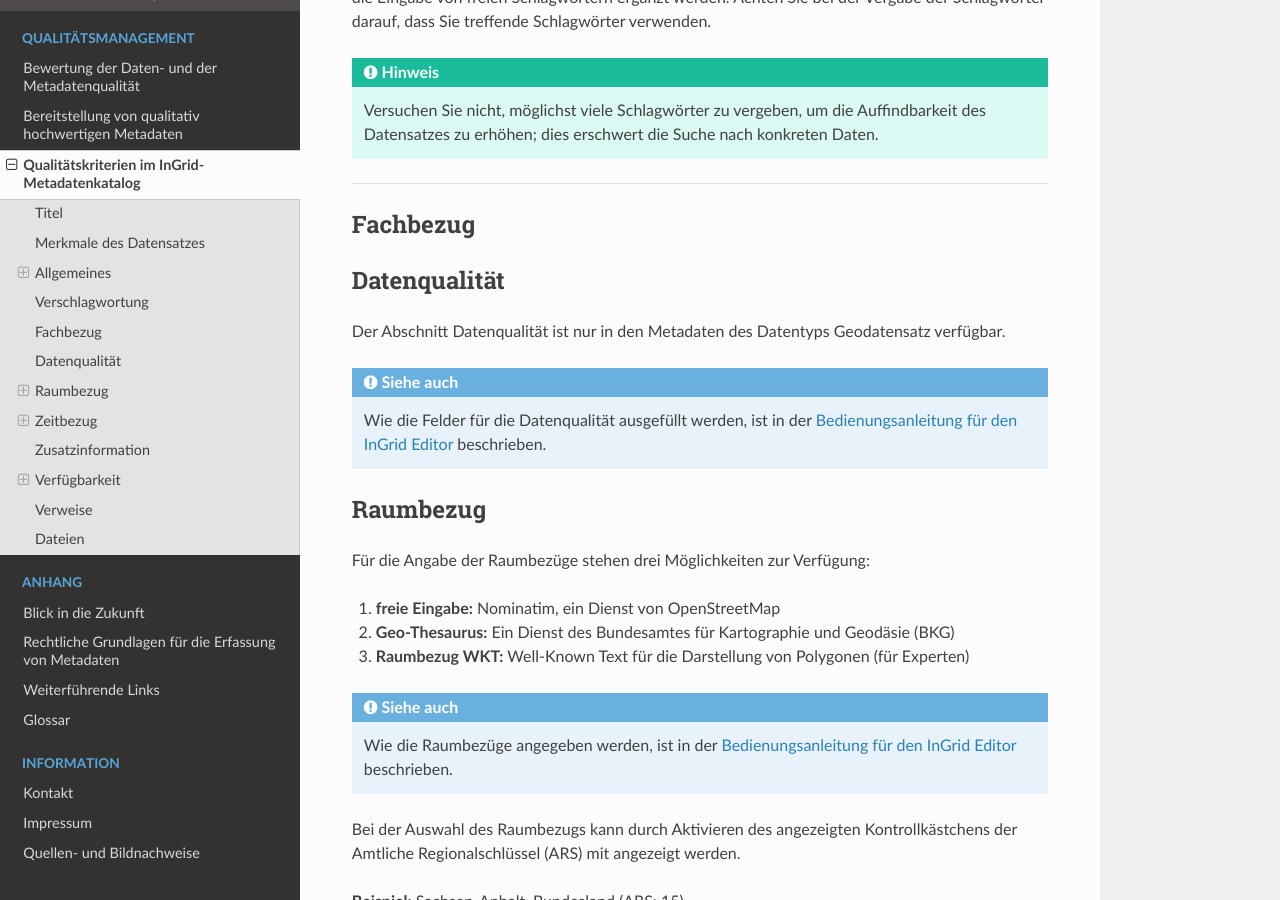
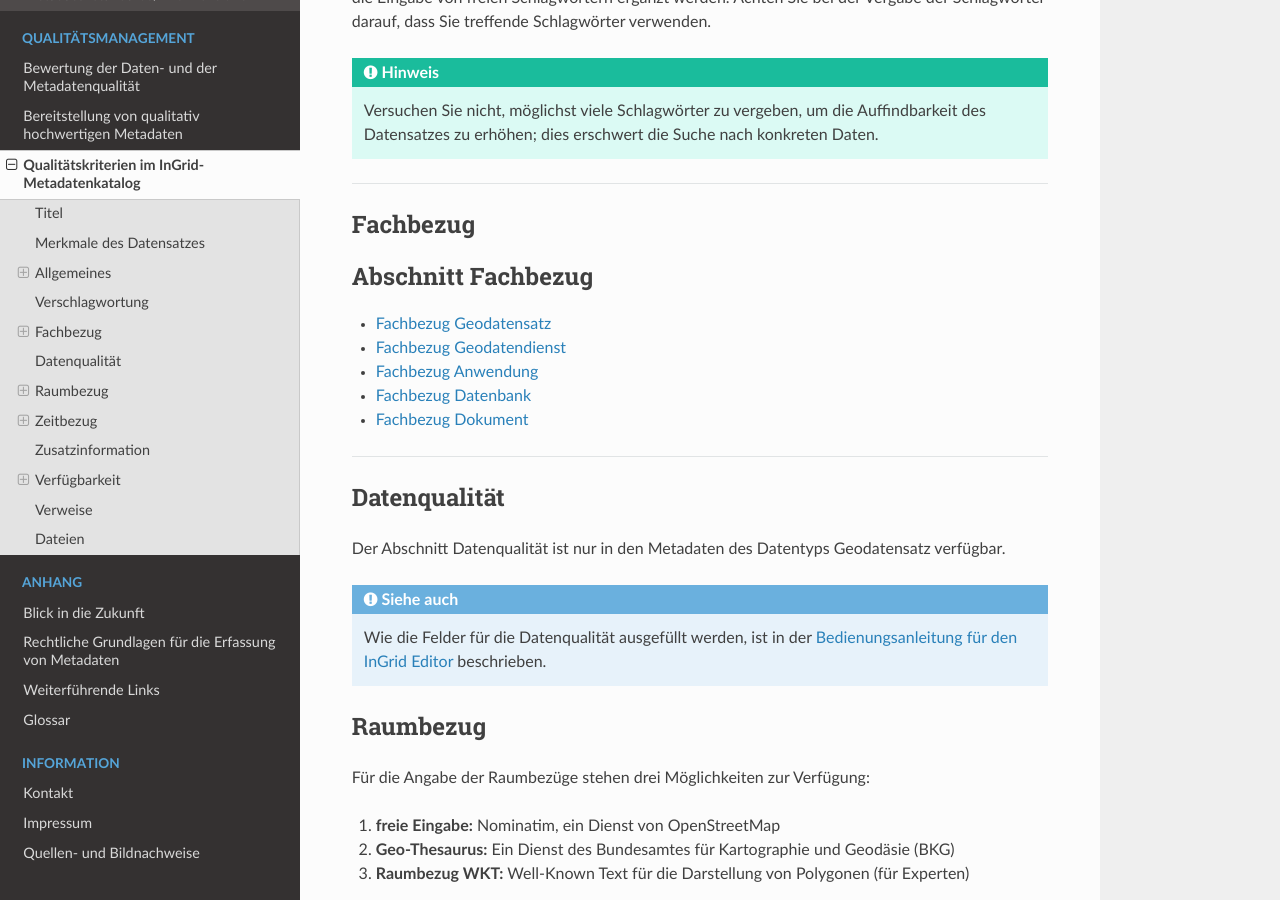
Before and after one commit to tomiwo/ingrid-mdk-st-high-quality-metadata, a Sphinx documentation site: the page built from docs/qualitaetsmanagement/metadatenschema-ige.rst, in a window 1280 px wide and 900 px high, scrolled down 2948 px. Built offline with Sphinx 7.4.7 and the Read the Docs theme 3.1.0, drawn with Linux system fonts in a browser that asks for light colours.

Commit message:
Aktualisierung

```diff
--- /dev/null
+++ b/docs/qualitaetsmanagement/metadatenschema-fachbezug-anwendung.rst
@@ -0,0 +1,6 @@
+
+===================
+Fachbezug Anwendung
+===================
+
+---------------------------------------------------------------------------------------------------
--- /dev/null
+++ b/docs/qualitaetsmanagement/metadatenschema-fachbezug-datenbank.rst
@@ -0,0 +1,6 @@
+
+===================
+Fachbezug Datenbank
+===================
+
+---------------------------------------------------------------------------------------------------
--- /dev/null
+++ b/docs/qualitaetsmanagement/metadatenschema-fachbezug-dokument.rst
@@ -0,0 +1,6 @@
+
+==================
+Fachbezug Dokument
+==================
+
+---------------------------------------------------------------------------------------------------
--- /dev/null
+++ b/docs/qualitaetsmanagement/metadatenschema-fachbezug-geodatendienst.rst
@@ -0,0 +1,6 @@
+
+========================
+Fachbezug Geodatendienst
+========================
+
+---------------------------------------------------------------------------------------------------
--- /dev/null
+++ b/docs/qualitaetsmanagement/metadatenschema-fachbezug-geodatensatz.rst
@@ -0,0 +1,6 @@
+
+======================
+Fachbezug Geodatensatz
+======================
+
+---------------------------------------------------------------------------------------------------
--- a/docs/qualitaetsmanagement/metadatenschema-ige.rst
+++ b/docs/qualitaetsmanagement/metadatenschema-ige.rst
@@ -100,6 +100,18 @@ Wählen Sie aus den Feldern die passenden Schlagwörter zur Beschreibung der Dat
 Fachbezug
 ---------
 
+.. toctree::
+   :maxdepth: 1
+   :caption: Abschnitt Fachbezug
+
+   metadatenschema-fachbezug-geodatensatz.rst
+   metadatenschema-fachbezug-geodatendienst.rst
+   metadatenschema-fachbezug-anwendung.rst
+   metadatenschema-fachbezug-datenbank.rst
+   metadatenschema-fachbezug-dokument.rst
+
+
+---------------------------------------------------------------------------------------------------
 
 Datenqualität
 --------------
```
